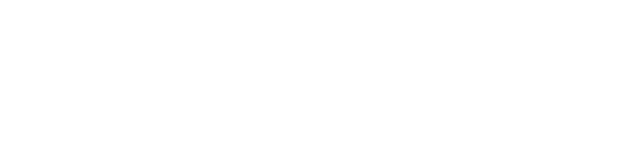
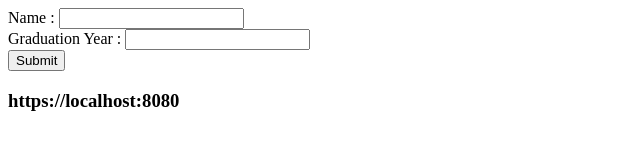
Before and after one commit to acciojob/sharable-urls-Ashishkalbande11, a website: page main.html in a window 1280 px wide. Shown: the whole page, without its empty margins (0-640 px from the left). Drawn offline with Linux system fonts and the light colour scheme.

Commit message:
created a submission

```diff
--- a/main.html
+++ b/main.html
@@ -1,6 +1,16 @@
 <!DOCTYPE html>
 <html>
   <body>
+
+
+	  <label for="name">Name :</label>
+	  <input type="text" id="name" name="name"><br>
+	  <label for="year">Graduation Year :</label>
+	  <input type="number" id="year" name="year"><br>
+	  <button type="button" id="button" onClick="updateURL()">Submit</button>
+
+	  <h3 id="url">https://localhost:8080</h3>
+
     <script type="text/javascript" src="./script.js">
 </script>
   </body>
--- a/script.js
+++ b/script.js
@@ -1 +1,19 @@
-// your code here
+function updateURL() {
+    // Get the values from the input fields
+    let name = document.getElementById("name").value;
+    let year = document.getElementById("year").value;
+
+    // Initialize the base URL
+    let url = "https://localhost:8080/";
+
+    // Add query parameters if they exist
+    if (name) {
+        url += `?name=${encodeURIComponent(name)}`;
+    }
+    if (year) {
+        url += (name ? "&" : "?") + `year=${encodeURIComponent(year)}`;
+    }
+
+    // Update the h3 element with the new URL
+    document.getElementById("url").textContent = url;
+}
```
